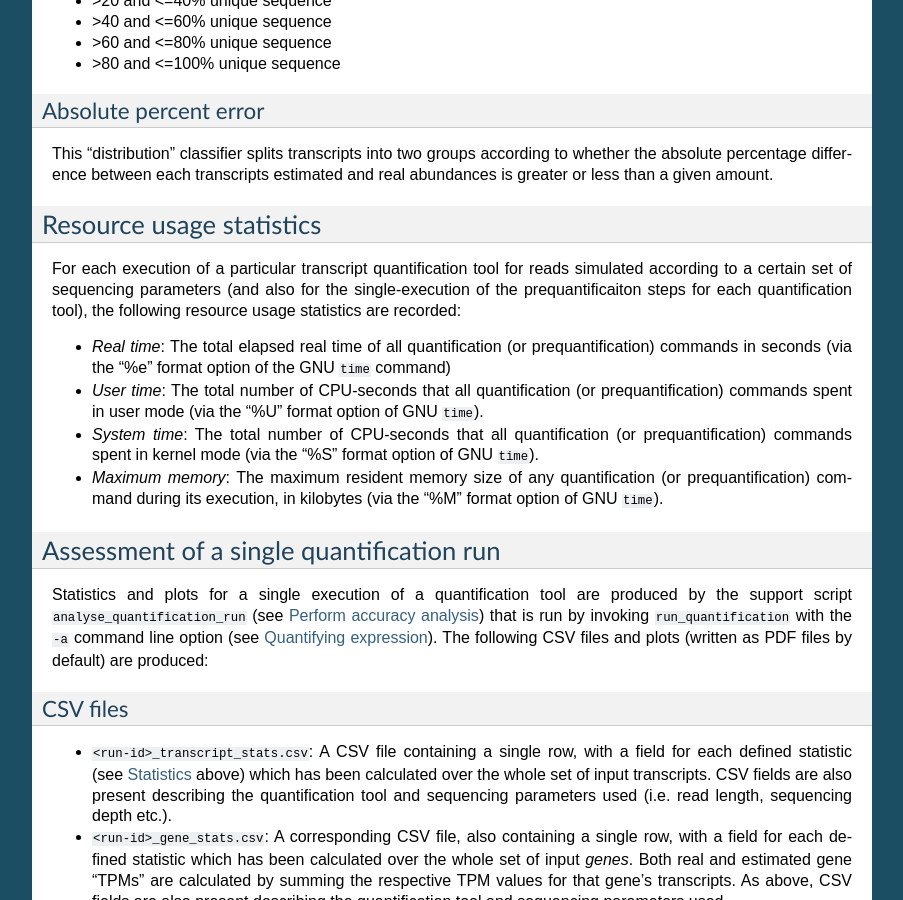
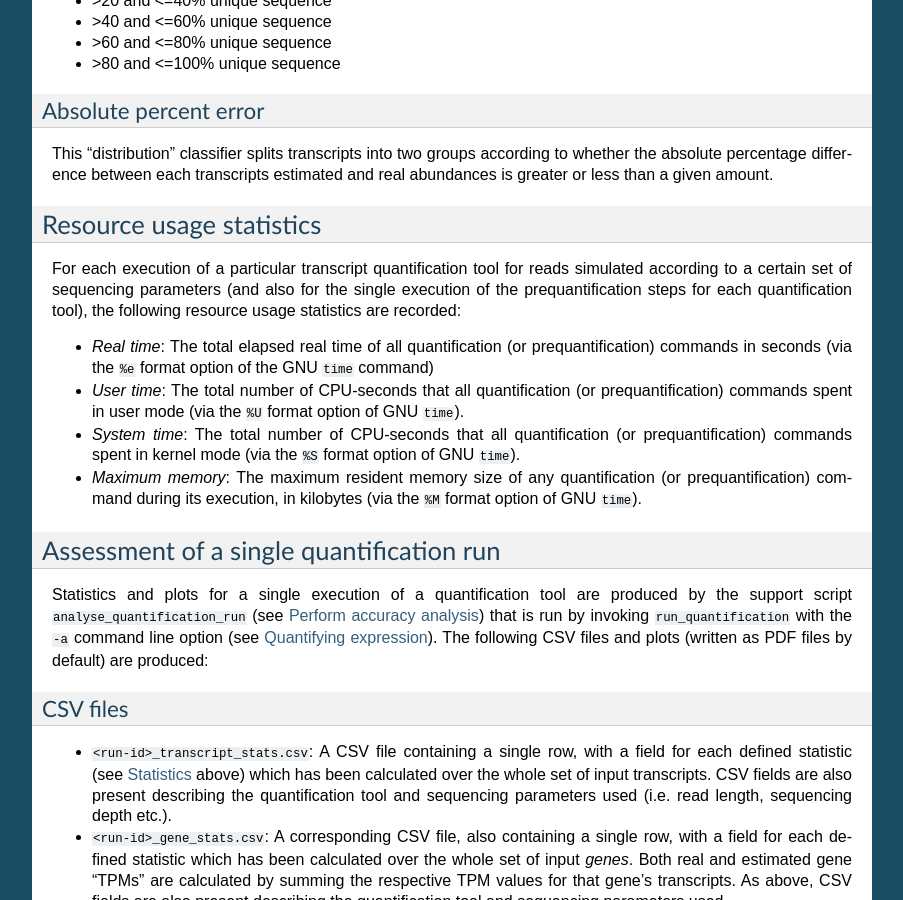
Before and after one commit to lweasel/piquant, a Sphinx documentation site: the page built from docs/assessment.rst, in a window 1280 px wide and 900 px high, scrolled down 3498 px. Shown: the whole window, without its empty margins (198-1101 px from the left). Built offline with Sphinx 7.4.7, drawn with Linux system fonts in a browser that asks for light colours; formulas are drawn with MathJax 3; some of the changed text lies outside the part shown.

Commit message:
Documentation typos.

```diff
--- a/docs/assessment.rst
+++ b/docs/assessment.rst
@@ -160,12 +160,12 @@
 Resource usage statistics
 -------------------------
 
-For each execution of a particular transcript quantification tool for reads simulated according to a certain set of sequencing parameters (and also for the single-execution of the prequantificaiton steps for each quantification tool), the following resource usage statistics are recorded:
+For each execution of a particular transcript quantification tool for reads simulated according to a certain set of sequencing parameters (and also for the single execution of the prequantification steps for each quantification tool), the following resource usage statistics are recorded:
 
-* *Real time*: The total elapsed real time of all quantification (or prequantification) commands in seconds (via the "%e" format option of the GNU ``time`` command)
-* *User time*: The total number of CPU-seconds that all quantification (or prequantification) commands spent in user mode (via the "%U" format option of GNU ``time``).
-* *System time*: The total number of CPU-seconds that all quantification (or prequantification) commands spent in kernel mode (via the "%S" format option of GNU ``time``).
-* *Maximum memory*: The maximum resident memory size of any quantification (or prequantification) command during its execution, in kilobytes (via the "%M" format option of GNU ``time``).
+* *Real time*: The total elapsed real time of all quantification (or prequantification) commands in seconds (via the ``%e`` format option of the GNU ``time`` command)
+* *User time*: The total number of CPU-seconds that all quantification (or prequantification) commands spent in user mode (via the ``%U`` format option of GNU ``time``).
+* *System time*: The total number of CPU-seconds that all quantification (or prequantification) commands spent in kernel mode (via the ``%S`` format option of GNU ``time``).
+* *Maximum memory*: The maximum resident memory size of any quantification (or prequantification) command during its execution, in kilobytes (via the ``%M`` format option of GNU ``time``).
 
 .. _assessment-single-run:
 
--- a/docs/support_scripts.rst
+++ b/docs/support_scripts.rst
@@ -50,8 +50,8 @@
 * ``--grouped-threshold``: The minimum number of transcripts required, in a group determined by a transcript classifier, for a statistic calculated for that group to be shown on a plot (default: 300).
 * ``--error-fraction-threshold``: Transcripts whose estimated TPM is greater than this percentage higher or lower than their real TPM are considered above threshold for the "error fraction" statistic.
 * ``--not-present-cutoff``: This cut-off value for a transcript's TPM is used to determined whether the transcript is considered to be present or not.
-* ``--prequant-usage-file``: A CSV file containing per-prequantification command resource usage statistics record using the GNU ``time`` command.
-* ``--quant-usage-file``: A CSV file containing per-quantification command resource usage statistics record using the GNU ``time`` command.
+* ``--prequant-usage-file``: A CSV file containing per-prequantification command resource usage statistics recorded using the GNU ``time`` command.
+* ``--quant-usage-file``: A CSV file containing per-quantification command resource usage statistics recorded using the GNU ``time`` command.
 
 .. _assemble-quantification-data:
 
```
Also changed, not shown: other parts of docs/assessment.rst (+3 -3 lines).
